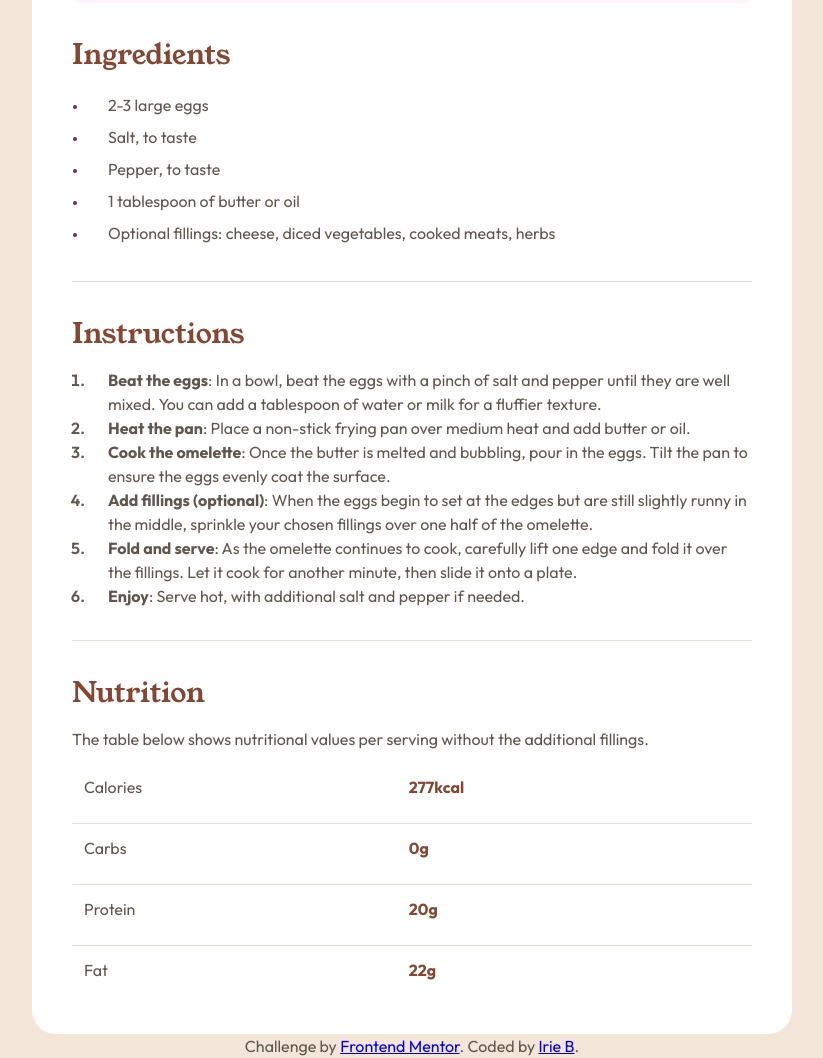
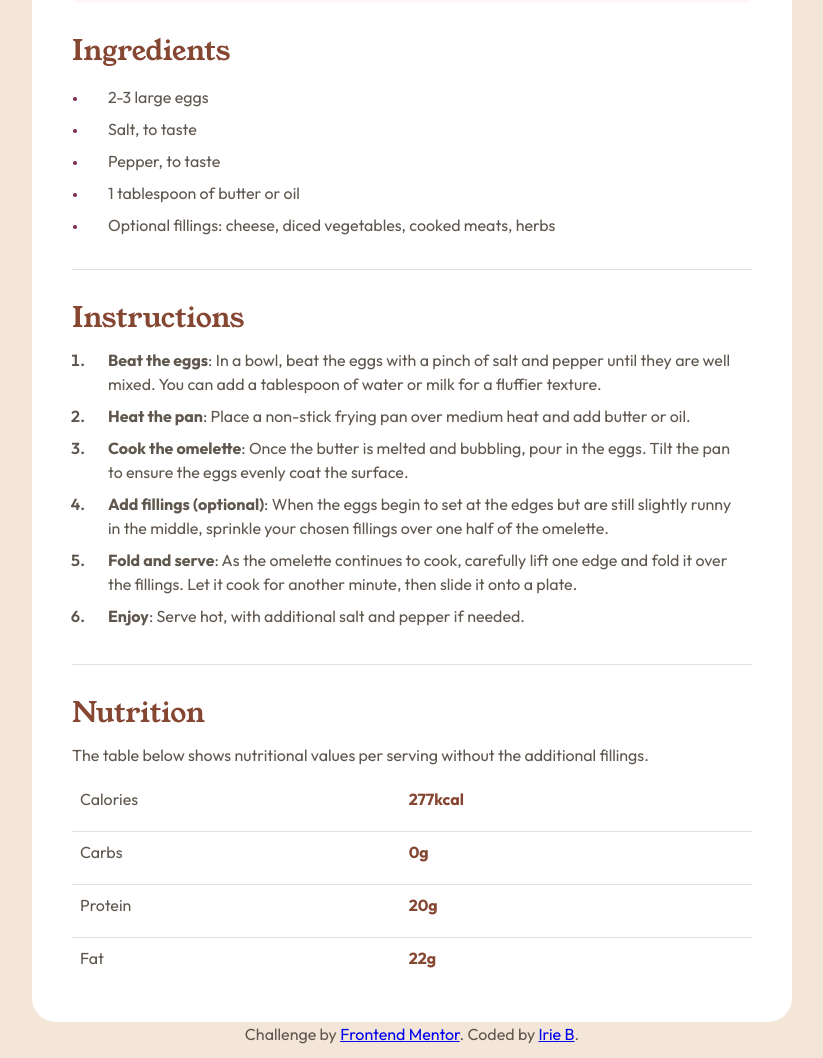
Before and after one commit to IrieBee/fem-recipe-page, a plain HTML site: page index.html in a window 1280 px wide. Shown: the part 704-1762 px from the top of the page, without its empty margins (228-1051 px from the left). Drawn offline with Linux system fonts and the light colour scheme.

Commit message:
Adjust paddings

```diff
--- a/style.css
+++ b/style.css
@@ -62,19 +62,21 @@ img {
 
 h1, h2{
     font-family: var(--ff-header);
-    padding: 2rem 0 .75rem;
 }
 
 h1 {
     color: var(--neutral-darkCharcoal);
     font-size: var(--fs-xl);
     font-weight: var(--fw-m);
+    padding: 2rem 0 .75rem;
 }
 
 h2 {
     color: var(--primary-nutmeg);
     font-size: var(--fs-l);
     font-weight: var(--fw-m);
+    padding: 1.75rem 0 0.5rem;
+
 }
 
 .preparationTime {
@@ -102,7 +104,11 @@ ul li {
 
 ol li {
     font-weight: var(--fw-l);
-    padding-left: 1.25rem;
+    padding: 0 0 .5rem 1.25rem;
+}
+
+ol li:last-child {
+    /* padding-bottom: 0; */
 }
 
 li > span {
@@ -113,11 +119,11 @@ li > span {
 
 .ingredients, .instructions{
     border-bottom: 0.1rem solid var(--neutral-lightGrey);
-    padding-bottom: 2rem;
+    padding-bottom: 1.75rem;
 }
 
 ol {
-    padding-left: 1rem;
+    padding: 0rem 1rem;
 }
 
 section {
@@ -127,7 +133,7 @@ section {
 
 section div {
     border-bottom: 0.1rem solid var(--neutral-lightGrey);
-    padding: 0.75rem;
+    padding: 0.5rem;
 }
 
 section div:last-child {
```
